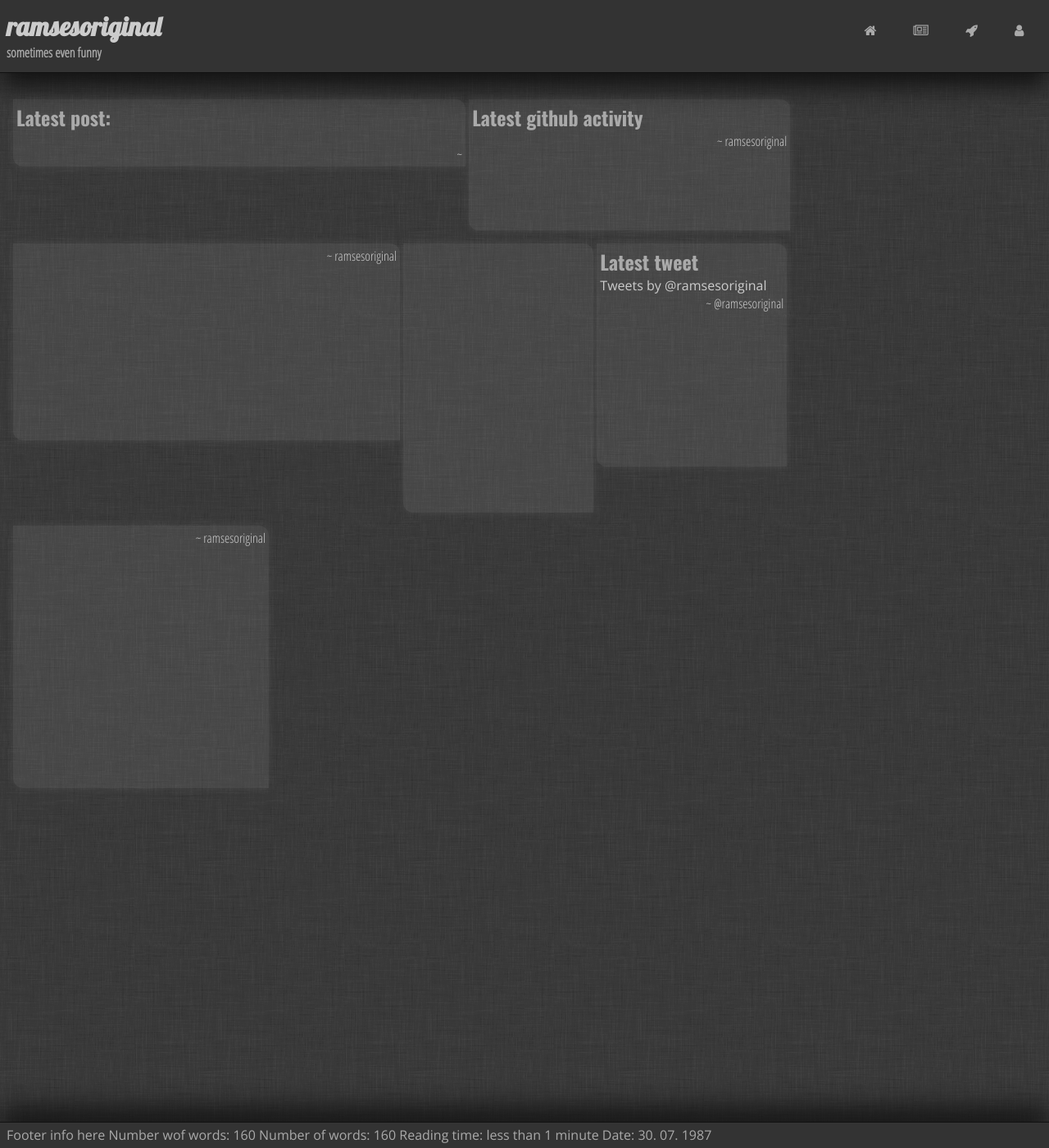
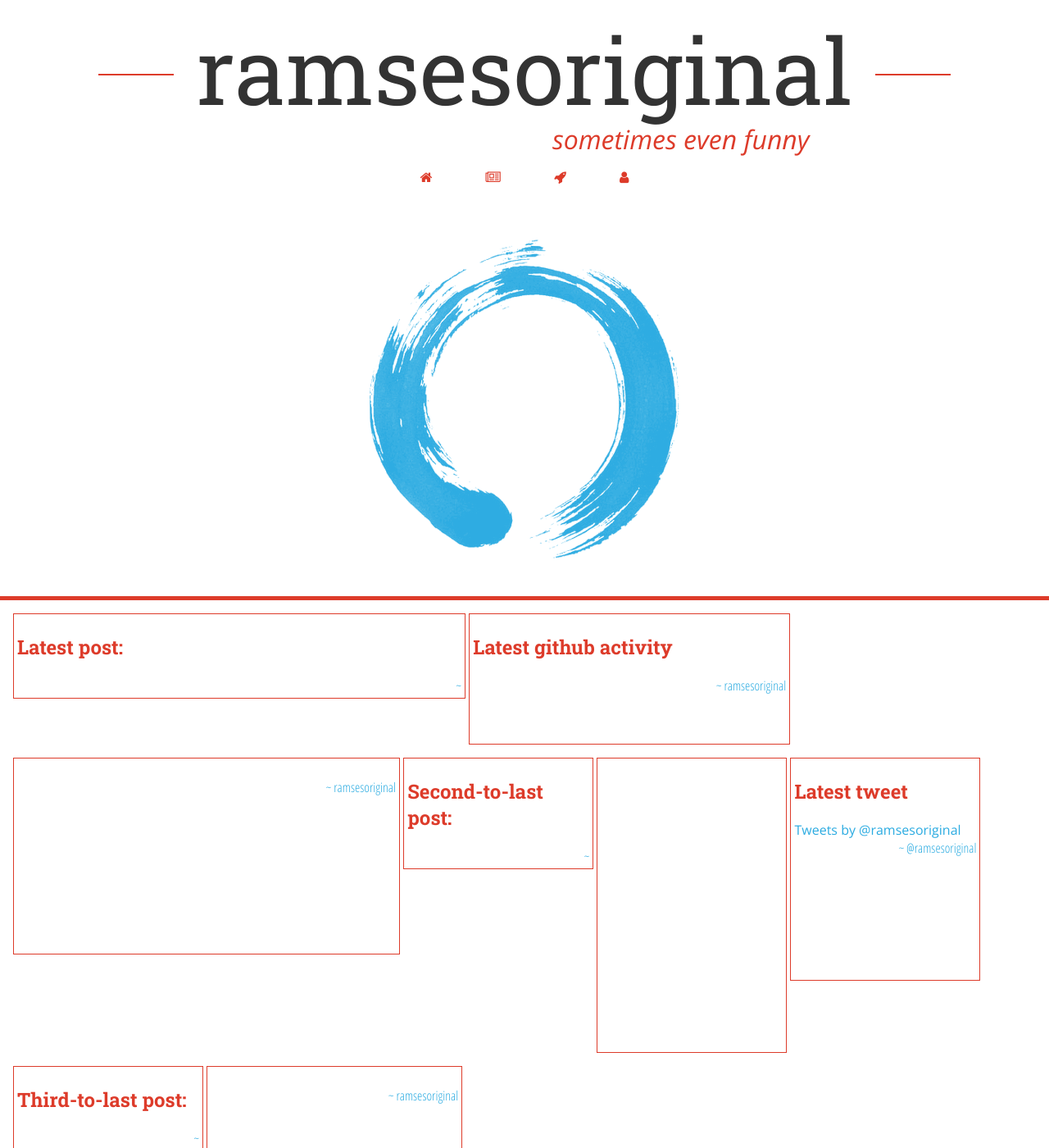
Before and after one commit to ramsesoriginal/ramsesoriginal.github.io, a Jekyll site: the page built from index.html, in a window 1280 px wide and 1400 px high. Shown: the whole window at 82% size. Built offline with Jekyll 4.4.1, drawn with Linux system fonts in a browser that asks for light colours; nearby versions of some CDN libraries; comment, search, counter and statistics services are not loaded; some of the changed text lies outside the part shown.

Commit message:
Reworked homepage, fixed bugs, added disqus

```diff
--- a/_drafts/hello-world.textile
+++ b/_drafts/hello-world.textile
@@ -6,6 +6,7 @@ categories:
 tags:
   - hello world
   - service message
+comments: true
 ---
 
 <p>This post should be published at {{ page.date | date_to_string }}.</p>
--- a/_includes/footer.html
+++ b/_includes/footer.html
@@ -1,9 +1,36 @@
-Footer info here
 
-Number wof words: {{ page.content | number_of_words | intcomma: ' ' }}
+<aside class="metaInfo">
+	<h1>
+		List of stuff
+	</h1>
+	<ul>
+		<li>Sublime <a href="">Sublime </a></li>
+		<li>Sublime <a href="">Sublime </a></li>
+		<li>Sublime <a href="">Sublime </a></li>
+		<li>Sublime <a href="">Sublime </a></li>
+		<li>Sublime <a href="">Sublime </a></li>
+		<li>Sublime <a href="">Sublime </a></li>
+	</ul>
+</aside>
 
-Number of words: {{ page.content | number_of_words | intword }}
+<aside class="socials">
+	<h1>
+		Find me
+	</h1>
+	<ul>
+		<li><a href="">Sublime </a></li>
+		<li><a href="">Sublime </a></li>
+	</ul>
+</aside>
 
-Reading time: {{ page.content | reading_time }}
-
-Date: {{ page.date | naturalday }}
+<aside class="Disclaimer">
+	<h1>
+		Disclaimer
+	</h1>
+	<p>Lorem ipsum dolor sit amet, consectetur adipisicing elit, sed do eiusmod
+	tempor incididunt ut labore et dolore magna aliqua. Ut enim ad minim veniam,
+	quis nostrud exercitation ullamco laboris nisi ut aliquip ex ea commodo
+	consequat. Duis aute irure dolor in reprehenderit in voluptate velit esse
+	cillum dolore eu fugiat nulla pariatur. Excepteur sint occaecat cupidatat non
+	proident, sunt in culpa qui officia deserunt mollit anim id est laborum.</p>
+</aside>
--- a/_layouts/default.html
+++ b/_layouts/default.html
@@ -8,7 +8,7 @@
 	<link rel="stylesheet" type="text/css" href="{{ site.url }}/style/mainstyle.css">
 	<link rel="stylesheet" type="text/css" href="{{ site.url }}/style/syntax.css">
 	<link href="//maxcdn.bootstrapcdn.com/font-awesome/4.2.0/css/font-awesome.min.css" rel="stylesheet">
-	<link href='//fonts.googleapis.com/css?family=Lobster|Oswald:400,700|Open+Sans+Condensed:300,300italic|Open+Sans:300italic,400italic,600italic,700italic,800italic,300,700,800,400,600' rel='stylesheet' type='text/css'>
+	<link href='http://fonts.googleapis.com/css?family=Roboto+Slab:400,700|Open+Sans+Condensed:300,300italic|Open+Sans:400italic,600italic,700italic,800italic,700,800,400,600' rel='stylesheet' type='text/css'>
 	<link rel="alternate" type="application/rss+xml" title="{{ site.name }}" href="{{ site.url }}/rss.xml">
 </head>
 <body>
@@ -36,8 +36,46 @@
 			</ul>
 		</nav>
 	</header>
+	<aside id="logo">
+		<img src="{{ site.url }}/style/img/logo.png" alt="logo"/>
+	</aside>
+
 	<main>
-		{{ content }}
+		<div class="wrapper">
+			{{ content }}
+		</div>
+	{% if page.comments %}
+		<div class="comments">
+			 <script type="text/javascript">
+		        /* * * CONFIGURATION VARIABLES: EDIT BEFORE PASTING INTO YOUR WEBPAGE * * */
+		        var disqus_shortname = 'ramsesoriginal'; // required: replace example with your forum shortname
+				var disqus_identifier = '{{ page.id }}';
+				var disqus_title = '{{ page.title }}';
+		        /* * * DON'T EDIT BELOW THIS LINE * * */
+		        (function() {
+		            var dsq = document.createElement('script'); dsq.type = 'text/javascript'; dsq.async = true;
+		            dsq.src = '//' + disqus_shortname + '.disqus.com/embed.js';
+		            (document.getElementsByTagName('head')[0] || document.getElementsByTagName('body')[0]).appendChild(dsq);
+		        })();
+		    </script>
+		    <noscript>Please enable JavaScript to view the <a href="http://disqus.com/?ref_noscript">comments powered by Disqus.</a></noscript>
+		</div>
+	{% endif %}
+
+    <aside id="articledata">
+		<span class="url data">
+			<a href="{{ site.url }}{{ page.url }}">Permalink</a>
+		</span>
+		<span class="words data">
+			Words: {{ page.content | number_of_words | intcomma: ' ' }}
+		</span>
+		<span class="date data">
+			Date: {{ page.date | naturalday }}
+		</span>
+
+
+    </aside>
+
 	</main>
 	<footer id="footer">
 		{% include footer.html %}
--- a/blog/index.html
+++ b/blog/index.html
@@ -4,7 +4,7 @@ title: My Blog
 
 <!-- This loops through the paginated posts -->
 {% for post in paginator.posts %}
-  <h1><a href="{{ post.url }}">{{ post.title }}</a></h1>
+  <h1><a href="{{ post.url }}#disqus_thread">{{ post.title }}</a></h1>
   <p class="author">
     <span class="date">{{ post.date }}</span>
   </p>
--- a/index.html
+++ b/index.html
@@ -1,9 +1,9 @@
 ---
 ---
-<article class="latestpost">
+<article class="latestpost smallbox">
 	<header>
 		<h1>
-			Latest post: <a href="{{ site.posts.first.url }}">{{ site.posts.first.title }}</a>
+			Latest post: <a href="{{ site.posts.first.url }}#disqus_thread">{{ site.posts.first.title }}</a>
 		</h1>
 		<time datetime="{{ site.posts.first.date }}" class="pubdate">
 			{{ site.posts.first.date | date: "%d. %m. %Y" }}
@@ -18,7 +18,7 @@
 </article>
 
 
-<article class="github">
+<article class="github smallbox">
 	<header>
 		<h1 id="githubLink">
 			Latest github activity
@@ -32,7 +32,8 @@
 </article>
 
 
-<article class="image">
+
+<article class="image smallbox">
 	<header>
 		<h1 id="flickrLink">
 		</h1>
@@ -44,9 +45,24 @@
 	</footer>
 </article>
 
+<article class="secondlatestpost smallbox">
+	<header>
+		<h1>
+			Second-to-last post: <a href="{{ site.posts.second.url }}#disqus_thread">{{ site.posts.second.title }}</a>
+		</h1>
+		<time datetime="{{ site.posts.second.date }}" class="pubdate">
+			{{ site.posts.second.date | date: "%d. %m. %Y" }}
+		</time>
+	</header>
+	<p>
+		{{ site.posts.second.excerpt }}
+	</p>
+	<footer>
+		 <span class="author"><a href="{{ site.url }}/about/"> ~ {{ site.posts.second.author }} </a></span>
+	</footer>
+</article>
 
-
-<article class="lastfm">
+<article class="lastfm smallbox">
 	<header>
 		<h1 id="lastfmLink">
 		</h1>
@@ -60,7 +76,7 @@
 
 
 
-<article class="twitter">
+<article class="twitter smallbox">
 	<header>
 		<h1>
 			Latest tweet
@@ -85,7 +101,25 @@
 </article>
 
 
-<article class="instagram">
+<article class="thirdlatestpost smallbox">
+	<header>
+		<h1>
+			Third-to-last post: <a href="{{ site.posts.third.url }}#disqus_thread">{{ site.posts.third.title }}</a>
+		</h1>
+		<time datetime="{{ site.posts.third.date }}" class="pubdate">
+			{{ site.posts.third.date | date: "%d. %m. %Y" }}
+		</time>
+	</header>
+	<p>
+		{{ site.posts.third.excerpt }}
+	</p>
+	<footer>
+		 <span class="author"><a href="{{ site.url }}/about/"> ~ {{ site.posts.third.author }} </a></span>
+	</footer>
+</article>
+
+
+<article class="instagram smallbox">
 	<header>
 		<h1 id="instagramLink">
 		</h1>
--- a/js/flickr.js
+++ b/js/flickr.js
@@ -1,3 +1,4 @@
+if (document.enableFlickr) {
   $.getJSON( "https://api.flickr.com/services/rest/?api_key=29feb9f747725dfe65a50bc23f8bcb08&method=flickr.photos.search&user_id=31292129%40N00&per_page=1&page=1&format=json&nojsoncallback=1", function( data ) {
 
     var photo = data.photos.photo[0];
@@ -28,5 +29,8 @@ $.getJSON( "https://api.flickr.com/services/rest/?api_key=29feb9f747725dfe65a50b
     );
 
   	if (document.masonryActive)
-		$("main").masonry();
+    {
+  		$("main > wrapper").masonry();
+    }
   });
+}
--- a/js/github.js
+++ b/js/github.js
@@ -1,3 +1,4 @@
+if (document.enableGithub) {
 	$.getJSON( "https://api.github.com/users/ramsesoriginal/events", function( data ) {
 		var text = "<ul class=\"githubList\">";
 		for (var i = 0; i<5; i++) {
@@ -25,5 +26,6 @@ $.getJSON( "https://api.github.com/users/ramsesoriginal/events", function( data
 
 		$("#githubContent").html(text);
 		if (document.masonryActive)
-		$("main").masonry();
+			$("main > wrapper").masonry();
 	});
+}
--- a/js/instagram.js
+++ b/js/instagram.js
@@ -1,3 +1,4 @@
+if (document.enableInstagram)  {
 	$(document).ready(function() {
 		var accessToken = '197139508.8dd0e97.9ccedb18ab1d4e298a69b139e15aaefa';
 		if (document.location.hostname == "localhost") {
@@ -25,6 +26,7 @@ $(document).ready(function() {
 				linkStart + imgTag + "</a>"
 			);
 			if (document.masonryActive)
-			$("main").masonry();
+				$("main > wrapper").masonry();
 		});
 	});
+}
--- a/js/last.fm.js
+++ b/js/last.fm.js
@@ -1,3 +1,4 @@
+if (document.enableLastFM) {
 	$.getJSON( "http://ws.audioscrobbler.com/2.0/?method=user.getrecenttracks&user=ramsesoriginal&api_key=f94511b2a2a7e7dead1751d50ced0469&format=json", function( data ) {
 		var track = data.recenttracks.track[0];
 		var linkStart = '<a href="'
@@ -25,5 +26,6 @@ $.getJSON( "http://ws.audioscrobbler.com/2.0/?method=user.getrecenttracks&user=r
 		);
 
 		if (document.masonryActive)
-		$("main").masonry();
+			$("main > wrapper").masonry();
 	});
+}
--- a/js/masonryStarter.js
+++ b/js/masonryStarter.js
@@ -1,20 +1,24 @@
+document.initialLayout = false;
+
 $(document).ready(function() {
+	if (document.enableMasonry) {
 		var container = document.querySelector('main');
 		imagesLoaded( container, function() {
 			var mq = window.matchMedia("(min-width: 1000px)");
 			mq.addListener(WidthChange);
 			WidthChange(mq);
 		});
-
+	}
 	function WidthChange(mq) {
-		var $container = $('main');
+		var $container = $('main > wrapper');
 		var em = parseFloat( $container.css('font-size') );
 		if (mq.matches) {
 			document.masonryActive=true;
 			// window width is at least 1000px
 			  $container.masonry({
 			    columnWidth: 5 * em,
-			    itemSelector: 'article'
+			    itemSelector: 'article',
+			    transitionDuration: 0
 			  });
 			  $container.imagesLoaded().always(function() {
 					 $container.masonry();
--- a/style/mainstyle.scss
+++ b/style/mainstyle.scss
@@ -18,12 +18,10 @@
 }
 
 html {
-	background: url(img/background.png) #333 repeat;
-	color: #aaa;
 	font-family: 'Open Sans', sans-serif;
 	margin: 0;
 	padding: 0;
-	//font-size: 32px;
+	color: #333;
 }
 
 @media (-webkit-min-device-pixel-ratio: 1.5), (min-resolution: 144dppx){
@@ -37,61 +35,65 @@ body {
 }
 
 h1 {
-	font-family: 'Lobster', cursive;
-	line-height: 1.5;
-	margin: 0;
-	font-size: 2em;
+	font-family: 'Roboto Slab', serif;
 }
 
-h2 {
+input, textarea {
 	font-family: 'Open Sans Condensed', sans-serif;
-	margin: 0;
-	font-size: 1.5em;
-}
-
-main h1 {
-	font-family: 'Oswald', sans-serif;
 }
 
 a {
-	color: #ccc;
+	color: #2babe1;
 	text-decoration: none;
-	margin: none;
-	padding: none;
-	vertical-align: top;
 }
 
 #header {
 	overflow: hidden;
+	margin: 0 auto;
+	max-width: 1040px;
 	position: relative;
-	-webkit-box-shadow: 0 1em 2em 0 #111;
-	-moz-box-shadow:    0 1em 2em 0 #111;
-	box-shadow:         0 1em 2em 0 #111;
-	border-bottom: 1px #111 solid;
-	margin-bottom: 1em;
-	background: #333;
+	text-align: center;
+	top: 0;
+	width: 100%;
+	z-index: 1;
 
-	hgroup {
+	h1 {
+		background: white;
 		display: inline-block;
-		padding: 0.5em;
-		padding-bottom: 1em;
-		line-height: 1;
-		h1 {
-			margin: 0;
-			padding: 0;
-			color: #ccc;
+		min-height: 1em;
+		margin: 0.1em auto 0;
+		padding: 0 0.25em;
+		z-index: 2;
+		font-size: 7em;
+		font-weight: 500;
+		&::after {
+			background-color: #dd3b2a;
+			content: '';
+			height: 2px;
+			left: 0;
+			top: 0.8em;
+			position: absolute;
+			width: 100%;
+			z-index: -1;
 		}
+	}
+
 	h2 {
-			font-size: 1em;
-		}
+		text-align: right;
+		max-width: 695px;
+		margin: -10px auto 0;
+		width: 100%;
+		color: #dd3b2a;
+		font-size: 2em;
+		font-style: italic;
+		font-weight: 400;
 	}
 
 	nav {
 
-		position: absolute;
-		top: 0.75em;
-		right: 0.5em;
   		vertical-align: middle;
+  		margin: 0 auto;
+		display: inline-block;
 
 		ul, ul li, ul li a {
 			display: block;
@@ -99,6 +101,7 @@ a {
 			margin: 0;
 			list-style: none;
   			vertical-align: middle;
+			color: #dd3b2a;
 		}
 
 		h1 {
@@ -112,7 +115,7 @@ a {
 			justify-content: flex-start;
 			align-items: flex-start;
 			align-content: flex-start;
-			width: 15em;
+			width: 20em;
 			li {
 				display: inline-block;
 				margin: auto;
@@ -122,7 +125,6 @@ a {
 					padding: 1em 0.5em;
 					text-decoration: none;
 					position: relative;
-					color: #aaa;
 					border: 1px rgba(0,0,0,0) solid;
 					.icon {
 						font-size: 2em;
@@ -133,12 +135,11 @@ a {
 						overflow: hidden;
 					}
 					&:hover {
-						border: 1px #222 solid;
-						background-color: #444;
+						border: 1px #dd3b2a solid;
+						/*background-color: #444;*/
 						border-radius: 0.5em 0;
 						.tooltip {
-							width:4em;
-							height:auto;
+							width: 5em;
 						}
 					}
 				}
@@ -147,27 +148,61 @@ a {
 	}
 }
 
+aside#logo {
+	width: 100%;
+	height: 25em;
+	overflow: hidden;
+	text-align: center;
+	position: relative;
+	margin: 2.5em 0;
+	img {
+		width: 25em;
+		height: 25em;
+  		margin: 0 auto;
+		display: inline-block;
+		position: fixed;
+		left: 50%;
+		margin-left: -12.5em;
+
+	}
+}
+
 main {
+	background-color: rgba(255, 255, 255, 0.9);
+	border-top: 5px solid #dd3b2a;
+	border-bottom: 5px solid #2babe1;
+	position: relative;
+	width: 100%;
+	z-index: 3;
+	padding: 0;
+	.wrapper {
 		padding: 1em;
-	padding-bottom: 3em;
-	article {
+		h1 {
+			color: #dd3b2a;
+		}
+		.smallbox {
 			display: block;
 			width: 100%;
 			padding: 0.25em;
 			overflow: hidden;
 			margin-bottom: 1em;
 
-		-webkit-box-shadow: 0 0 0.75em 0 rgba(200,200,200,0.1);
-		-moz-box-shadow:    0 0 0.75em 0 rgba(200,200,200,0.1);
-		box-shadow:         0 0 0.75em 0 rgba(200,200,200,0.1);
-		background-color: rgba(200,200,200,0.1);
-		border-radius: 0 0.75em;
+			border: 1px solid #dd3b2a;
+
+
+
+			  -webkit-transition: all 0 ease;
+			  -moz-transition:    all 0 ease;
+			  -ms-transition:     all 0 ease;
+			  -o-transition:      all 0 ease;
+			  transition:         all 0 ease;
+
 			&.twitter {
 				height: 17em;
 			}
 
 			&.lastfm {
-			height: 20.5em;
+				height: 22.5em;
 			}
 
 			time,
@@ -187,12 +222,26 @@ main {
 			h2 {
 				font-size: 1.25em;
 			}
+			.instagramPic {
+				img {
+					width: 302px;
+					height: 302px;
+				}
+			}
+
+			.lastfmPic {
+				img {
+					width: 222px;
+					height: 222px;
+				}
+			}
+		}
 	}
 }
 
 @media all and (min-width: 1000px) {
-	main {
-		article, article.image {
+	main .wrapper {
+		.smallbox, .smallbox.image {
 			display: inline-block;
 			width: 14.5em;
 
@@ -222,18 +271,61 @@ main {
 
 #footer {
 	overflow: hidden;
-	position: fixed;
 	width: 100%;
-	height: 2em;
-	bottom: 0;
-	left: 0;
-	-webkit-box-shadow: 0 -1em 2em 0 #111;
-	-moz-box-shadow:    0 -1em 2em 0 #111;
-	box-shadow:         0 -1em 2em 0 #111;
-	border-top: 1px #111 solid;
-	margin-top: 1em;
-	padding-top: 0.25em;
-	padding-bottom: 0.25em;
-	padding-left: 0.5em;
-	background: #333 ;
+	background: #2babe1;
+	border-top: 5px solid #edf6ff;
+	padding: 1em;
+	position: relative;
+	z-index: 4;
+
+	.metaInfo {
+		border-right: 2px solid #edf6ff;
+		float: left;
+		margin-right: 2em;
+		width: 50%;
 	}
+
+	aside {
+		color: #edf6ff;
+		h1 {
+			color: #00374f;
+			font-size: 1.5em;
+			margin-top: 0;
+			font-weight: 500;
+			line-height: 1.25em;
+			margin: 0.5em 0;
+		}
+		ul {
+			list-style: none;
+			padding: 0;
+			li {
+				margin-bottom: 12px;
+				display: block;
+				a {
+					color: #00374f;
+					display: block;
+				}
+			}
+		}
+	}
+
+}
+
+aside#articledata {
+	color: #edf6ff;
+	background: #00374f;
+	margin: 0;
+	overflow: hidden;
+	height: 4em;
+	text-align: center;
+	width: 100%;
+	.data{
+		color: #edf6ff;
+		margin-right: 25px;
+		vertical-align: -1em;
+		a {
+			color: #edf6ff;
+			vertical-align: middle;
+		}
+	}
+}
```
Also changed, not shown: other parts of _layouts/default.html (+22 -0 lines), other parts of index.html (+8 -0 lines), style/img/background-topbottom.png (deleted), style/img/background.png (deleted), style/img/logo.png (added), 1 other file. Lines whose indentation alone changed are shown as unchanged.
